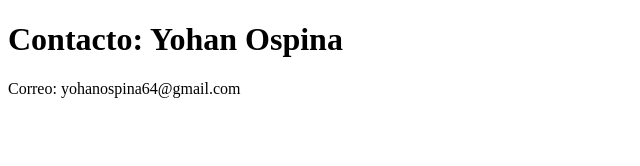
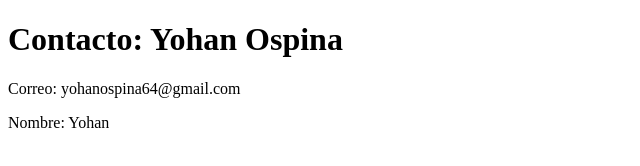
Before and after one commit to YohanOspina7/Juego-adivina-numero, a plain HTML site: page contacto.html in a window 1280 px wide. Shown: the whole page, without its empty margins (0-640 px from the left). Drawn offline with Linux system fonts and the light colour scheme.

Commit message:
Agregar nombre

```diff
--- a/contacto.html
+++ b/contacto.html
@@ -6,4 +6,7 @@
     <p>
         Correo: yohanospina64@gmail.com
     </p>
+    <p>
+        Nombre: Yohan
+    </p>
 </html>
```
